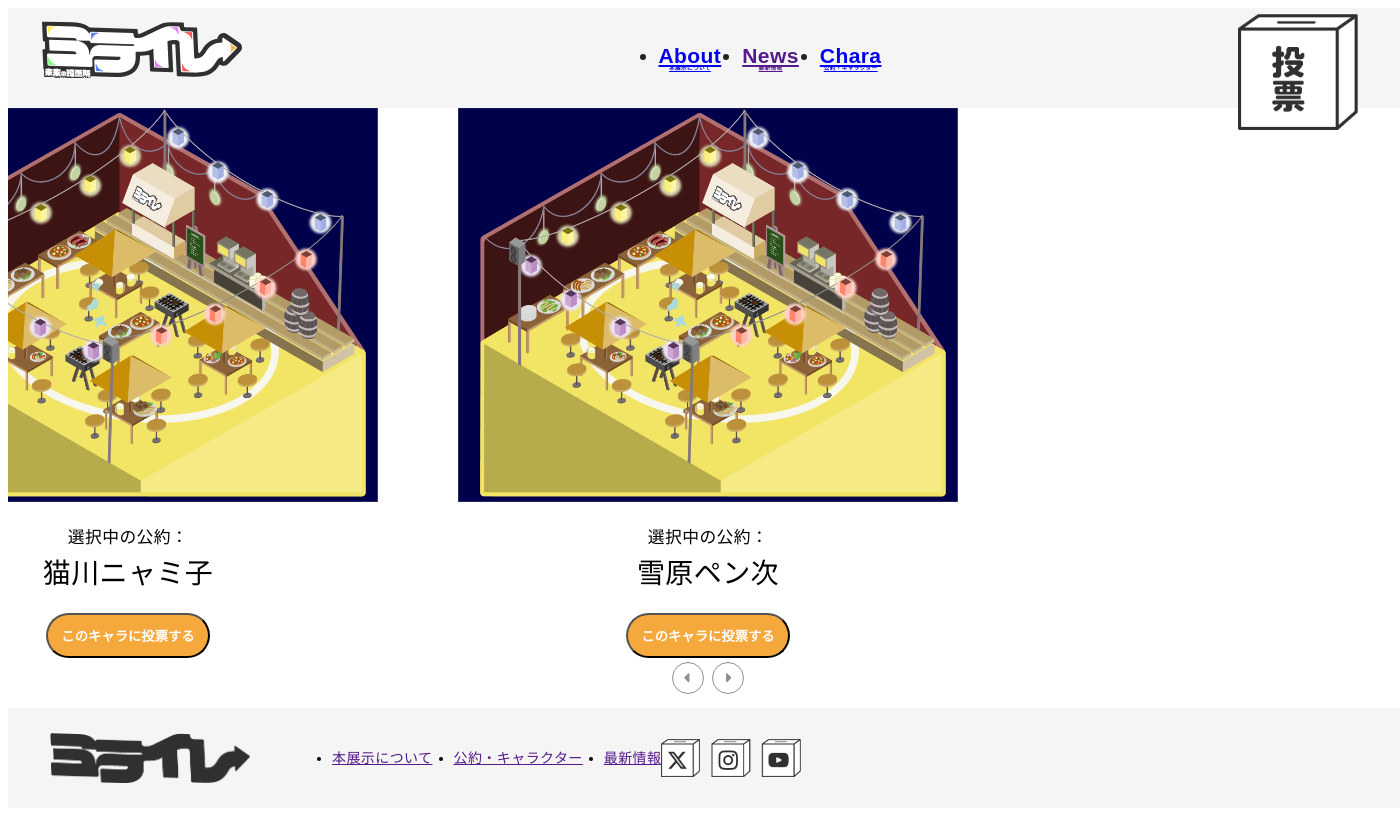
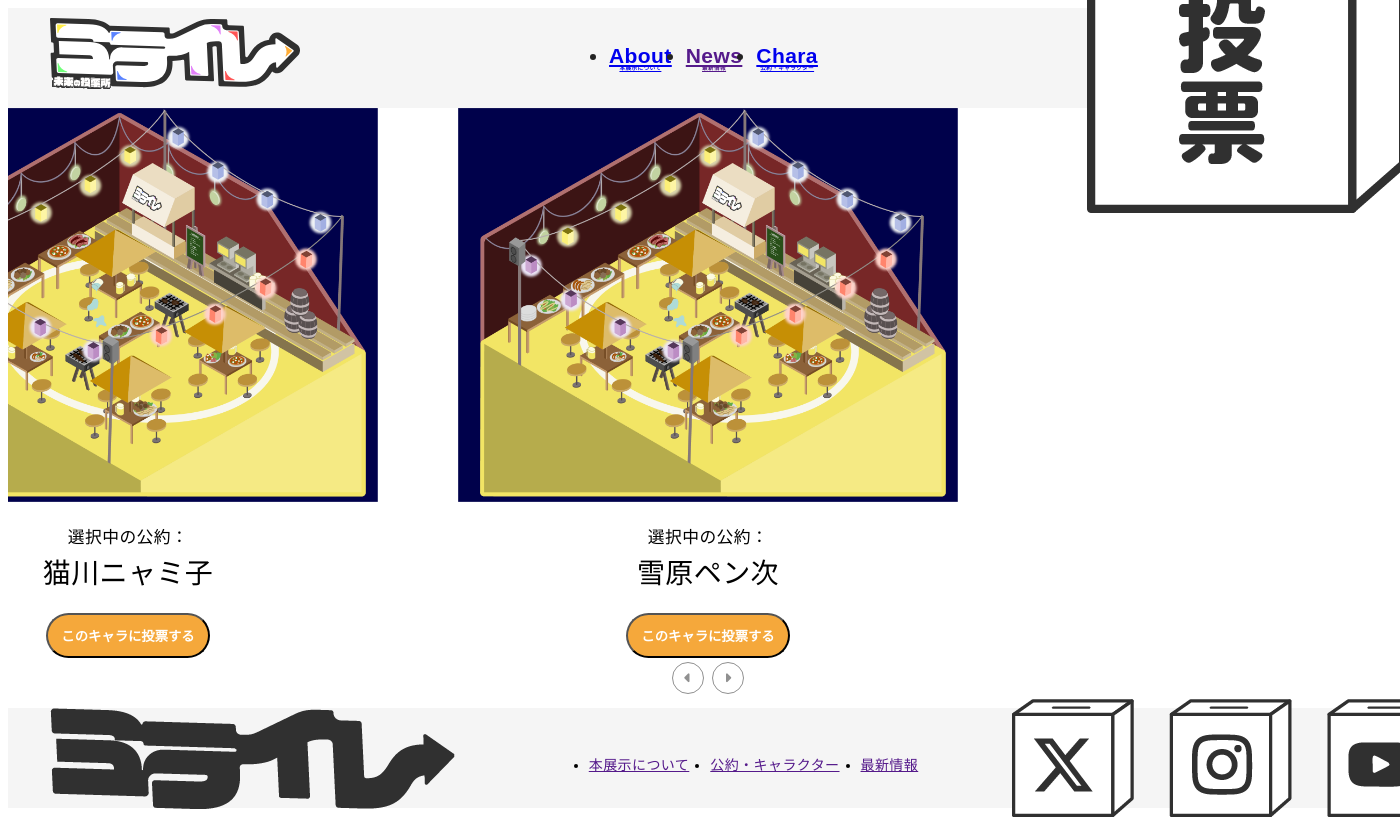
Before and after one commit to tk5656/ms2026, a PHP site: page /vote.php in a window 1400 px wide; the page is wider, and only the part inside the window is pictured. Before the commit the page ends 783 px from the top of that part, so only its background shows below. Run offline with PHP 8.4, Linux system fonts and the light colour scheme; style sheets or scripts are compiled from the project's sources; some libraries are stand-ins or nearby versions.

Commit message:
indexレスポンシブ

```diff
--- a/miraire/css/module/_footer.scss
+++ b/miraire/css/module/_footer.scss
@@ -6,22 +6,48 @@
     bottom: 0;
     padding: 0 3%;
     width: 100vw;
-    height: $footerHeight;
+    height: calc($footerHeight + 30px);
+    @media(769px <= width){
         display: flex;
         align-items: center;
+        justify-content: space-between;
+        height: $footerHeight;
+    }
+    div.footer-logo{
+        display: flex;
+        justify-content: center;
+        @media(769px <= width){
+            display: inline;
+            justify-content: flex-start;
+        }
         img.logo{
+            width: 140px;
+            margin: 0.7rem 0;
+            @media(769px <= width){
                 width: 200px;
+                margin: 0;
+            }
+        }
     }
     ul{
         display: flex;
         justify-content: center;
         align-items: center;
         gap: 1.5em;
-        margin-left: 3rem;
+        margin-bottom: 0.7rem;
+        @media(769px <= width){
+            margin-bottom: 0;
         }
+    }
+    div.sns-link{
+        display: flex;
+        justify-content: center;
         img.sns{
+            width: 120px;
+            @media(769px <= width){
                 width: 140px;
-
+            }
+        }
     }
 }
 // *{
--- a/miraire/css/module/_header.scss
+++ b/miraire/css/module/_header.scss
@@ -3,7 +3,6 @@
 // headerの文字設定
 header{
     li{
-        text-align: center;
         font-size: 1.5rem;
         font-weight: bold;
         line-height: 1;
@@ -19,41 +18,57 @@
 // headerのスタイル設定
 header{
     background-color: $bgColorWhite;
+    height: $headerHeight;
     position: sticky;
     top: 0;
-    padding: 0 3%;
-    width: 100vw;
-    height: $headerHeight;
+    @media(769px <= width){
         display: flex;
-    justify-content: center;
         align-items: center;
+        justify-content: space-between;
+    }
+    h1{
+        text-align: center;
+        margin-bottom: 1rem;
+        @media(769px <= width){
+            margin-left: 3%;
+            text-align: start;
+        }
         img.logo{
-        width: 200px;
-        position: absolute;
-        top: 50px;
-        transform: translateY(-50%);
-        left: 3%;
-        z-index: 5;
+            width: 180px;
+            @media(769px <= width){
+                width: 250px;
+            }
+        }
     }
     nav{
         ul{
             display: flex;
             justify-content: center;
-            align-items: center;
-            gap: 1.5em;
+            gap: 1em;
+            li{
                 span{
                     display: block;
+                    text-align: center;
                 }
             }
         }
-    img.vote{
+    }
+    p.vote{
+        text-align: right;
+        margin-right: 3%;
+        @media(769px <= width){
+            text-align: start;
+        }
+        img.vote-img{
+            width: 70px;
+            position: relative;
+            @media(769px <= width){
                 width: 120px;
-        position: absolute;
-        top: 1rem;
-        right: 3%;
-        z-index: 5;
+                top: 1.5rem;
+            }
+        }
     }
 }
 // *{
-//     border: 1px solid red;
+//     border: 0.1px solid red;
 // }
```
Also changed, not shown: miraire/css/page/index/index.scss (+13 -10 lines), miraire/tpl/index.php (+9 -3 lines). Lines whose indentation alone changed are shown as unchanged.
